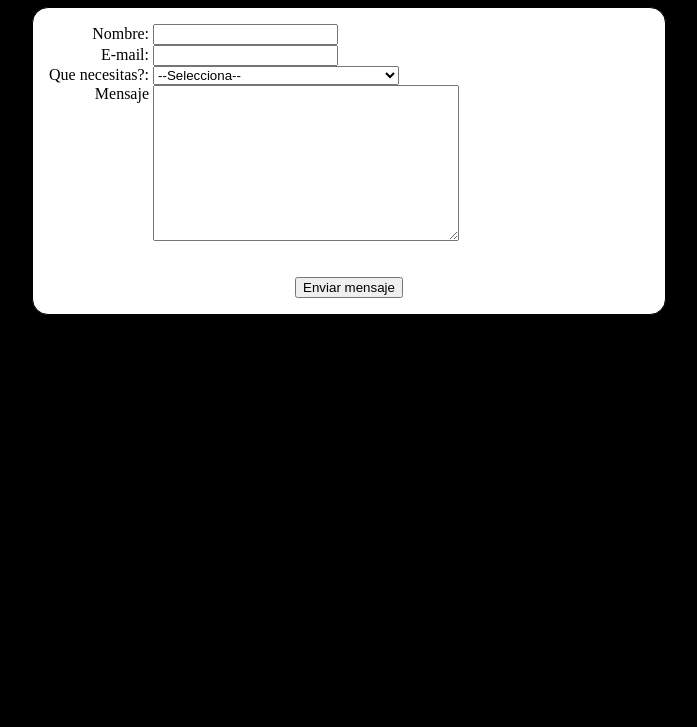
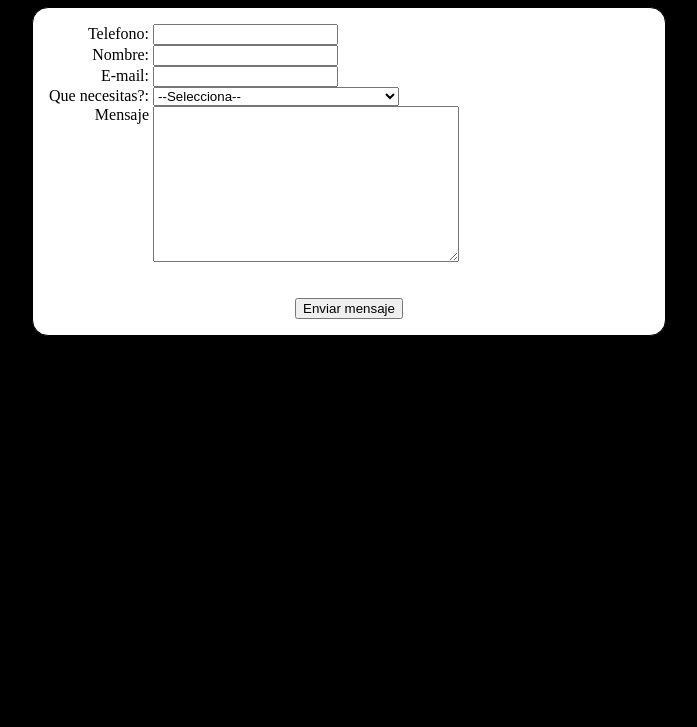
Before and after one commit to JosePabloDorvilleCollado/SegundoParcialPaginaWeb, a website: page public_html/contacto.html in a window 1280 px wide. Shown: the part 73-800 px from the top of the page, without its empty margins (291-988 px from the left). Drawn offline with Linux system fonts and the light colour scheme.

Commit message:
Trabajando el formulario

```diff
--- a/public_html/contacto.html
+++ b/public_html/contacto.html
@@ -17,6 +17,10 @@ and open the template in the editor.
             <h1> Contactanos </h1>
               </div>
             <form>
+                 <div>
+                    <label for="number" > Telefono:</label>
+                    <input type="number" id="number"/>
+                </div>
                 <div>
                     <label for="nombre" > Nombre:</label>
                     <input type="text" id="nombre"/>
```
